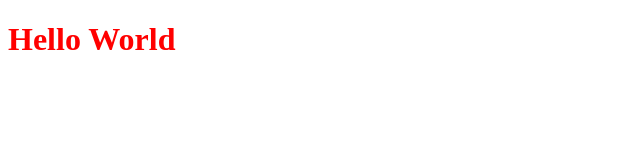
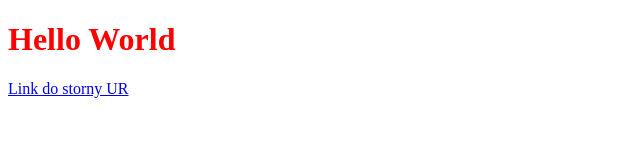
Before and after one commit to LynxLynxx/InzOprLab3, a plain HTML site: page index.html in a window 1280 px wide. Shown: the whole page, without its empty margins (0-640 px from the left). Drawn offline with Linux system fonts and the light colour scheme.

Commit message:
Feature_1: UR Link

```diff
--- a/index.html
+++ b/index.html
@@ -7,5 +7,6 @@
   </head>
   <body>
     <h1>Hello World</h1>
+    <a href="www.ur.edu.pl">Link do storny UR</a>
   </body>
 </html>
```
Also changed, not shown: 1 other file.
